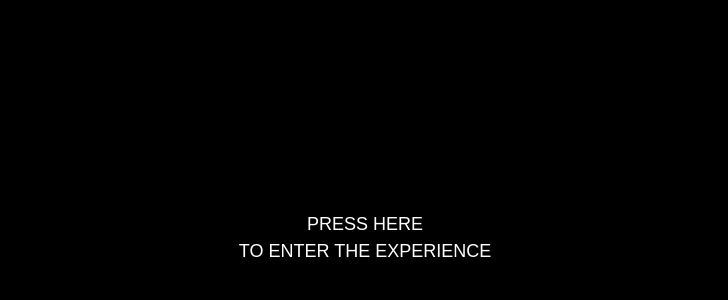
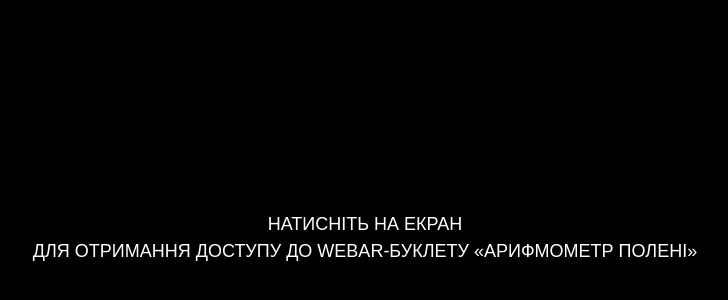
Before and after one commit to kateryna122343/WebAR, a plain HTML site: page index.html in a window 1280 px wide. Shown: the part 162-462 px from the top of the page, without its empty margins (275-1003 px from the left). Drawn offline with nearby package versions, Linux system fonts and the light colour scheme.

Commit message:
Update index.html

```diff
--- a/index.html
+++ b/index.html
@@ -27,9 +27,9 @@
                 text-transform: uppercase; font-family: Arial, Helvetica, sans-serif; font-weight: 400; line-height: 1.5em; font-size: large; white-space: nowrap;
                 user-select: none; pointer-events: none;
             ">
-            Press here
+            Натисніть на екран
             <br>
-            to enter the experience
+            для отримання доступу до WebAR-буклету «Арифмометр Полені»
         </div>
     </div>
 
```
